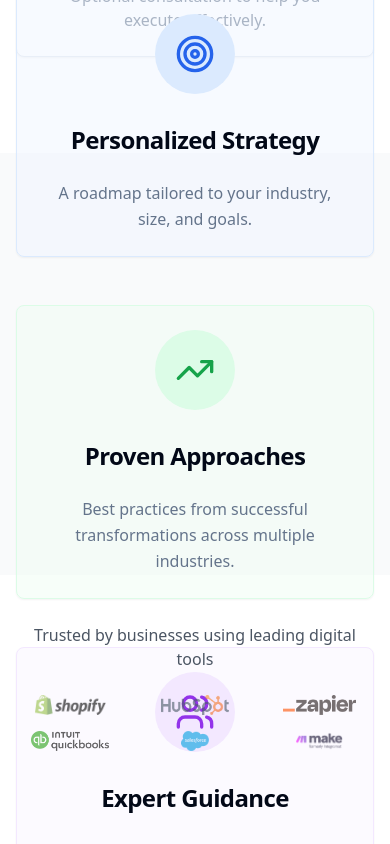
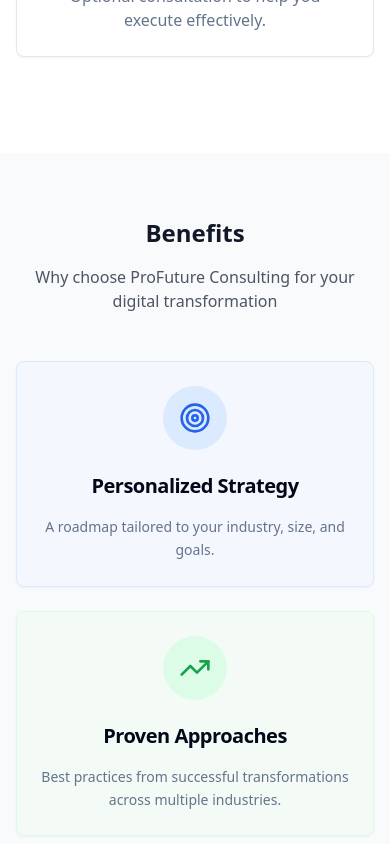
Before and after one commit to rvarella75/digitalplan, a Next.js app: page / in a window 390 px wide. Shown: the part 2140-2984 px from the top of the page. Built offline with nearby package versions, Linux system fonts and the light colour scheme.

Commit message:
CRITICAL FIX: Remove text overlap in Benefits section - Remove fixed height h-[50vh] that was causing text overlap - Add responsive padding and typography for mobile - Fix card spacing and icon sizes for mobile layout

```diff
--- a/src/app/page.tsx
+++ b/src/app/page.tsx
@@ -139,50 +139,50 @@
       </section>
 
       {/* Benefits Section */}
-      <section id="benefits" className="h-[50vh] flex items-center bg-gray-50">
+      <section id="benefits" className="py-16 md:py-24 bg-gray-50">
         <div className="content-container w-full">
-        <div className="text-center mb-16">
-          <h2 className="text-4xl font-bold text-gray-900 mb-4">Benefits</h2>
-          <p className="text-xl text-gray-600 max-w-2xl mx-auto">
+        <div className="text-center mb-12 md:mb-16">
+          <h2 className="text-2xl md:text-3xl lg:text-4xl font-bold text-gray-900 mb-4">Benefits</h2>
+          <p className="text-base md:text-lg lg:text-xl text-gray-600 max-w-2xl mx-auto">
             Why choose ProFuture Consulting for your digital transformation
           </p>
         </div>
 
-        <div className="grid md:grid-cols-3 gap-12 max-w-5xl mx-auto">
+        <div className="grid grid-cols-1 md:grid-cols-3 gap-6 md:gap-8 lg:gap-12 max-w-5xl mx-auto">
           <Card className="text-center hover:shadow-lg transition-shadow bg-blue-50/50 border-blue-100">
-            <CardHeader>
-              <div className="mx-auto w-20 h-20 bg-blue-100 rounded-full flex items-center justify-center mb-6">
-                <Target className="h-10 w-10 text-blue-600" />
+            <CardHeader className="pb-4">
+              <div className="mx-auto w-16 h-16 md:w-20 md:h-20 bg-blue-100 rounded-full flex items-center justify-center mb-4 md:mb-6">
+                <Target className="h-8 w-8 md:h-10 md:w-10 text-blue-600" />
               </div>
-              <CardTitle className="text-2xl font-semibold">Personalized Strategy</CardTitle>
+              <CardTitle className="text-xl md:text-2xl font-semibold">Personalized Strategy</CardTitle>
             </CardHeader>
             <CardContent>
-              <CardDescription className="text-base leading-relaxed">
+              <CardDescription className="text-sm md:text-base leading-relaxed">
                 A roadmap tailored to your industry, size, and goals.
               </CardDescription>
             </CardContent>
           </Card>
 
           <Card className="text-center hover:shadow-lg transition-shadow bg-green-50/50 border-green-100">
-            <CardHeader>
-              <div className="mx-auto w-20 h-20 bg-green-100 rounded-full flex items-center justify-center mb-6">
-                <TrendingUp className="h-10 w-10 text-green-600" />
+            <CardHeader className="pb-4">
+              <div className="mx-auto w-16 h-16 md:w-20 md:h-20 bg-green-100 rounded-full flex items-center justify-center mb-4 md:mb-6">
+                <TrendingUp className="h-8 w-8 md:h-10 md:w-10 text-green-600" />
               </div>
-              <CardTitle className="text-2xl font-semibold">Proven Approaches</CardTitle>
+              <CardTitle className="text-xl md:text-2xl font-semibold">Proven Approaches</CardTitle>
             </CardHeader>
             <CardContent>
-              <CardDescription className="text-base leading-relaxed">
+              <CardDescription className="text-sm md:text-base leading-relaxed">
                 Best practices from successful transformations across multiple industries.
               </CardDescription>
             </CardContent>
           </Card>
 
           <Card className="text-center hover:shadow-lg transition-shadow bg-purple-50/50 border-purple-100">
-            <CardHeader>
-              <div className="mx-auto w-20 h-20 bg-purple-100 rounded-full flex items-center justify-center mb-6">
-                <Users className="h-10 w-10 text-purple-600" />
+            <CardHeader className="pb-4">
+              <div className="mx-auto w-16 h-16 md:w-20 md:h-20 bg-purple-100 rounded-full flex items-center justify-center mb-4 md:mb-6">
+                <Users className="h-8 w-8 md:h-10 md:w-10 text-purple-600" />
               </div>
-              <CardTitle className="text-2xl font-semibold">Expert Guidance</CardTitle>
+              <CardTitle className="text-xl md:text-2xl font-semibold">Expert Guidance</CardTitle>
             </CardHeader>
             <CardContent>
               <CardDescription className="text-base leading-relaxed">
```
Also changed, not shown: mobile-view-improved-2025-08-22T21-04-35-643Z.png (added), mobile-view-trust-improved-2025-08-22T21-04-39-817Z.png (added).
